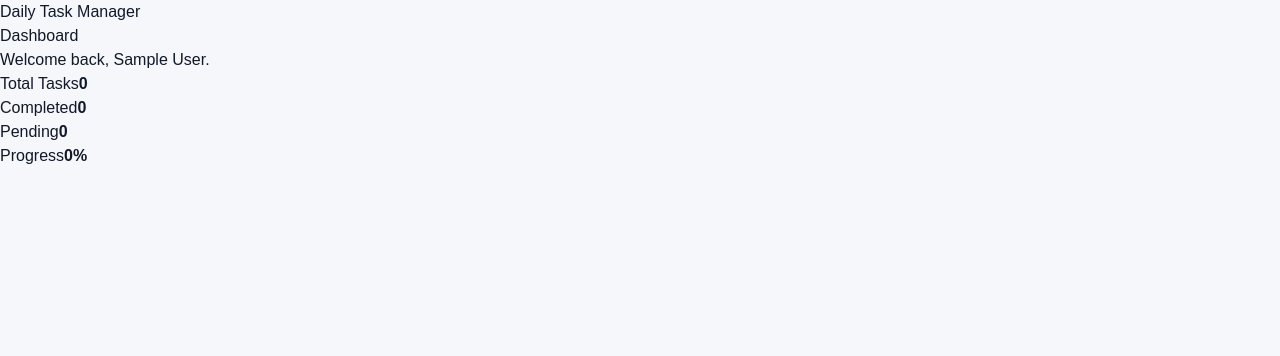
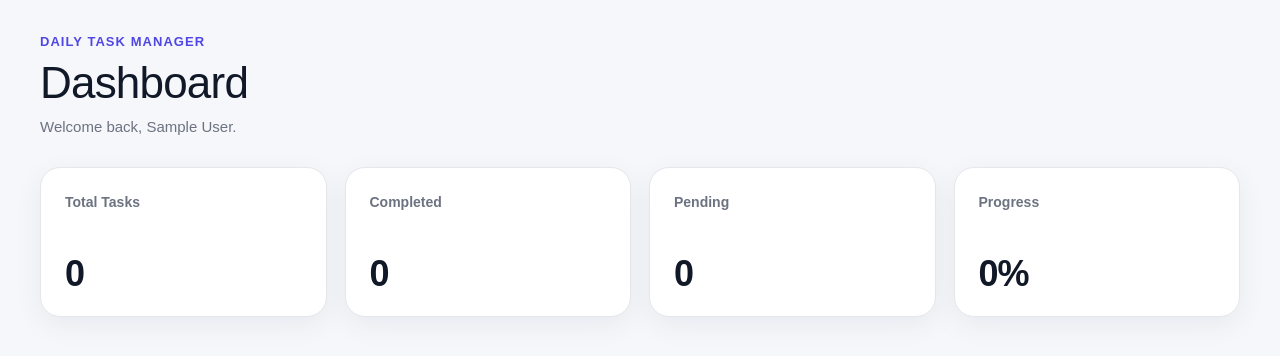
Before and after one commit to usama705705-art/daily-task-manager, a Next.js app: page /dashboard in a window 1280 px wide. Shown: the top 356 px of the page. Built offline with nearby package versions, Linux system fonts and the light colour scheme; no server answers; sample sign-in values are in the browser's storage.

Commit message:
Update globals.css

```diff
--- a/src/app/globals.css
+++ b/src/app/globals.css
@@ -284,3 +284,90 @@ a {
     transform: rotate(360deg);
   }
 }
+/* Dashboard */
+
+.dashboard-page {
+  min-height: 100vh;
+  padding: 32px 24px;
+}
+
+.dashboard-header {
+  width: 100%;
+  max-width: 1200px;
+  margin: 0 auto 28px;
+}
+
+.dashboard-eyebrow {
+  margin-bottom: 6px;
+  color: var(--primary);
+  font-size: 13px;
+  font-weight: 700;
+  letter-spacing: 0.08em;
+  text-transform: uppercase;
+}
+
+.dashboard-header h1 {
+  margin-bottom: 8px;
+  font-size: clamp(32px, 5vw, 44px);
+  line-height: 1.15;
+  letter-spacing: -0.8px;
+}
+
+.dashboard-welcome {
+  color: var(--muted);
+  font-size: 15px;
+}
+
+.dashboard-grid {
+  width: 100%;
+  max-width: 1200px;
+  margin: 0 auto;
+  display: grid;
+  grid-template-columns: repeat(4, minmax(0, 1fr));
+  gap: 18px;
+}
+
+.dashboard-card {
+  min-height: 150px;
+  padding: 24px;
+  display: flex;
+  flex-direction: column;
+  justify-content: space-between;
+  background: var(--card);
+  border: 1px solid var(--border);
+  border-radius: 20px;
+  box-shadow: 0 8px 30px rgba(17, 24, 39, 0.06);
+}
+
+.dashboard-card-label {
+  color: var(--muted);
+  font-size: 14px;
+  font-weight: 600;
+}
+
+.dashboard-card strong {
+  font-size: 36px;
+  line-height: 1;
+  letter-spacing: -1px;
+}
+
+@media (max-width: 900px) {
+  .dashboard-grid {
+    grid-template-columns: repeat(2, minmax(0, 1fr));
+  }
+}
+
+@media (max-width: 560px) {
+  .dashboard-page {
+    padding: 24px 16px;
+  }
+
+  .dashboard-grid {
+    grid-template-columns: 1fr;
+    gap: 14px;
+  }
+
+  .dashboard-card {
+    min-height: 130px;
+  }
+}
```
